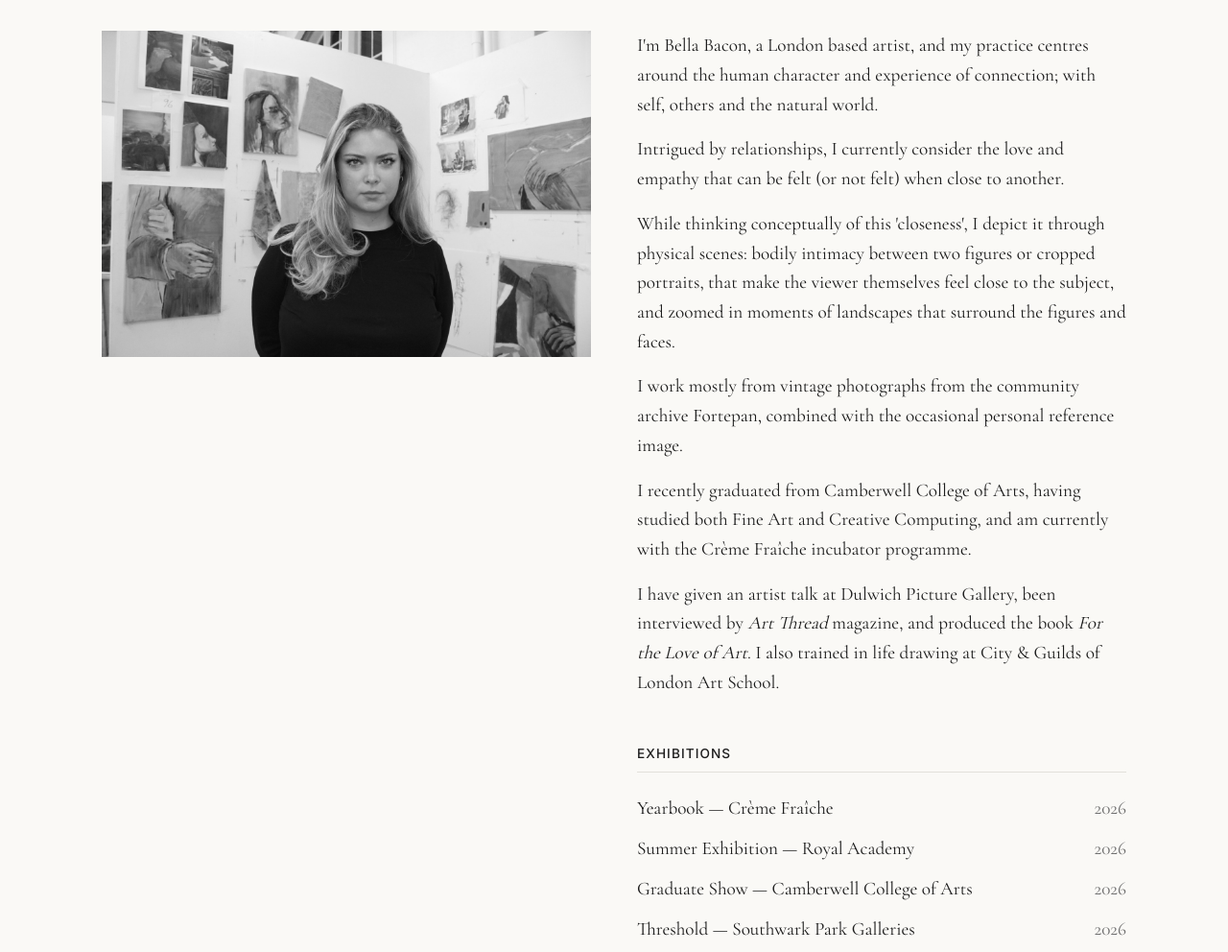
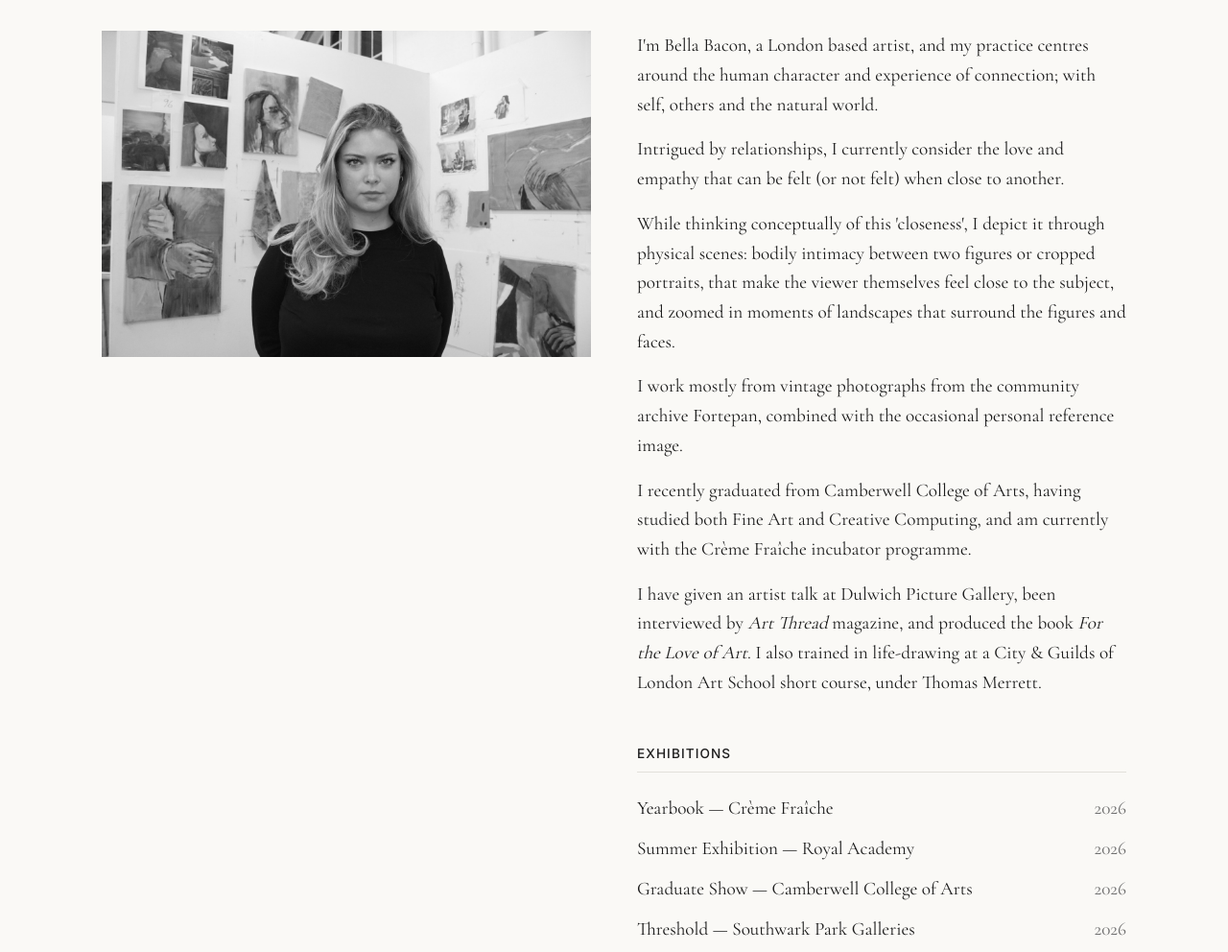
Before and after one commit to bellaabacon/site, a plain HTML site: page index.html in a window 1280 px wide. Shown: the part 99-1091 px from the top of the page at 96% size. Drawn offline with nearby package versions, Linux system fonts and the light colour scheme.

Commit message:
Update index.html

```diff
--- a/index.html
+++ b/index.html
@@ -36,7 +36,7 @@
         <p>While thinking conceptually of this 'closeness', I depict it through physical scenes: bodily intimacy between two figures or cropped portraits, that make the viewer themselves feel close to the subject, and zoomed in moments of landscapes that surround the figures and faces.</p>
         <p>I work mostly from vintage photographs from the community archive Fortepan, combined with the occasional personal reference image.</p>
         <p>I recently graduated from Camberwell College of Arts, having studied both Fine Art and Creative Computing, and am currently with the Crème Fraîche incubator programme.</p>
-        <p>I have given an artist talk at Dulwich Picture Gallery, been interviewed by <em>Art Thread</em> magazine, and produced the book <em>For the Love of Art</em>. I also trained in life drawing at City &amp; Guilds of London Art School.</p>
+        <p>I have given an artist talk at Dulwich Picture Gallery, been interviewed by <em>Art Thread</em> magazine, and produced the book <em>For the Love of Art</em>. I also trained in life-drawing at a City &amp; Guilds of London Art School short course, under Thomas Merrett.</p>
 
         <h2>Exhibitions</h2>
         <ul class="exhibitions">
```
